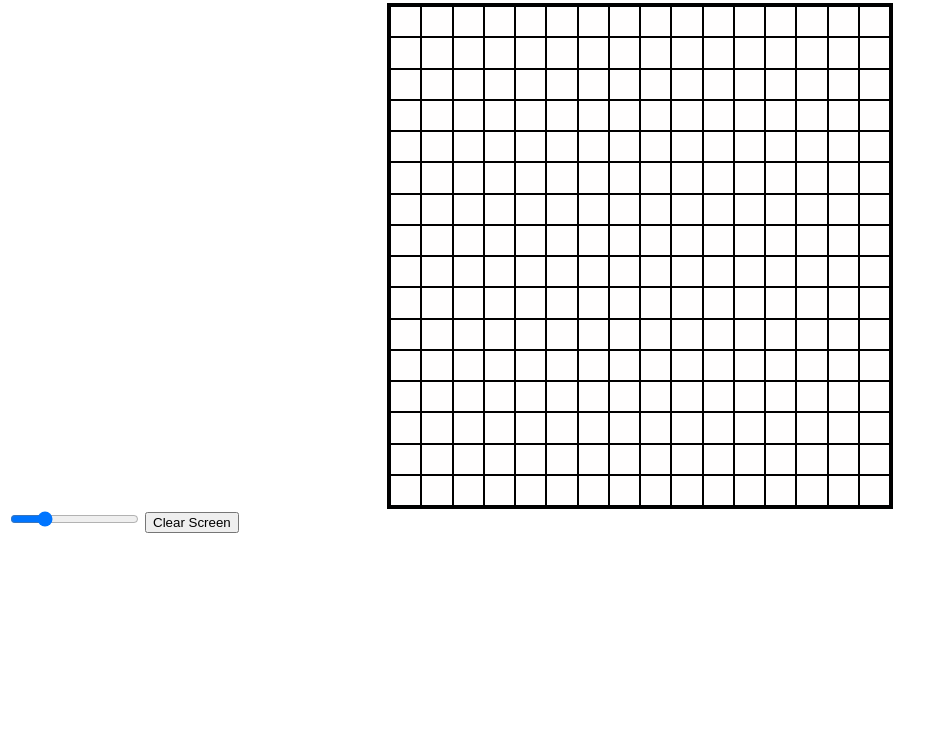
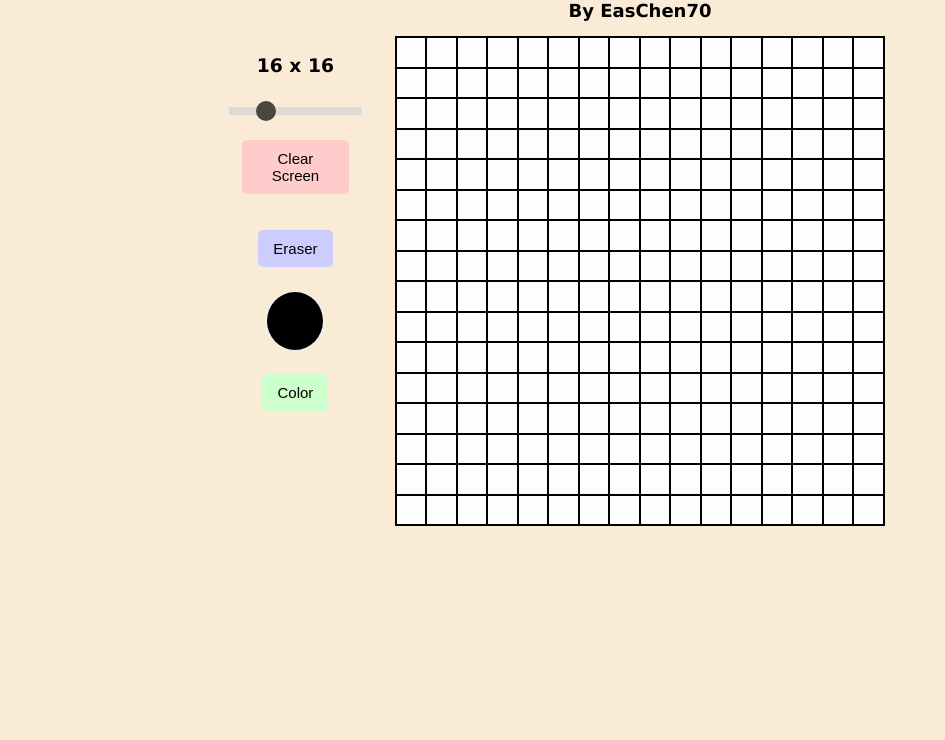
Before and after one commit to EasChen70/etch-a-sketch, a plain HTML site: page index.html in a window 1280 px wide. Shown: the part 60-800 px from the top of the page, without its empty margins (0-945 px from the left). Drawn offline with Linux system fonts and the light colour scheme.

Commit message:
finished w/ styling and color feature

```diff
--- a/index.html
+++ b/index.html
@@ -8,10 +8,18 @@
     <title>Etch-A-Sketch</Etch-A-></title>
 </head>
 <body>
-    <div id = "grid"></div>
-    <div class = "controls">
-        <input type = "range" min = "1" max = "64" value = "16" class = "slider" id = "myRange">
-        <button class = "clear">Clear Screen</button>
+    <h1 class = "title">Etch-A-Sketch</h1>
+    <h2 class = "author">By EasChen70</h2>
+    <div class = "container">
+        <div class = "controls">
+            <h3 class = label></h3>
+            <input type = "range" min = "1" max = "64" value = "16" class = "slider" id = "myRange">
+            <button class = "clear">Clear Screen</button>
+            <button class = "eraser">Eraser</button>
+            <input type = "color" id = "colorPicker" value = "#000000">
+            <button class = "color">Color</button>
+        </div>
+        <div id = "grid"></div>
     </div>
 </body>
 </html>
--- a/script.js
+++ b/script.js
@@ -1,10 +1,17 @@
 const slider = document.querySelector(".slider");
 const clearButton = document.querySelector(".clear");
+const eraser = document.querySelector(".eraser");
 const grid = document.getElementById("grid");
+const colorbutton = document.querySelector(".color");
+const colorpicker = document.getElementById("colorPicker");
+let eraserMode = false;
+let colorMode = true;
 
 function createGrid(gridSize){
     grid.innerHTML = '';
     grid.style.gridTemplateColumns = `repeat(${gridSize}, 1fr)`;
+    let label = document.querySelector(".label");
+    label.innerHTML = `${gridSize} x ${gridSize}`
     for(i = 0; i < gridSize ** 2; i++){
         const griditem = document.createElement("div");
         griditem.classList.add('grid-item');
@@ -18,20 +25,35 @@ createGrid(slider.value);
 
 slider.addEventListener('input', function() {
     createGrid(slider.value);
-})
+});
 
 clearButton.addEventListener('click', function() {
     createGrid(slider.value);
 });
 
+colorbutton.addEventListener('click', function(){
+    eraserMode = false;
+    colorMode = true;
+})
 
+eraser.addEventListener('click', function(){
+    eraserMode = true;
+    colorMode = false;
+});
 
+colorpicker.addEventListener('input', function() {
+    eraserMode = false;
+    colorMode = true;
+});
 let mouseDown = false;
-
 
 function changeColor(event){
     if(mouseDown){
-        event.target.style.backgroundColor = '#000000';
+        if(eraserMode){
+            event.target.style.backgroundColor = '#fffefe';
+        }else if(colorMode){
+            event.target.style.backgroundColor = colorpicker.value;
+        }
     }
 }
 
--- a/styles.css
+++ b/styles.css
@@ -1,14 +1,110 @@
-#grid{
+* {
+    box-sizing: border-box;
+}
+
+body {
+    font-family: Verdana;
+    background-color: antiquewhite;
+    margin: 0;
+    padding: 0;
+}
+
+.title {
+    text-align: center;
+    font-family: Tahoma;
+    font-size: 24px;
+}
+
+.author {
+    text-align: center;
+    font-family: Verdana;
+    font-size: 18px;
+}
+
+#grid {
     display: grid;
-    width: 500px;
-    height: 500px;
-    margin-left: auto;
-    margin-right: auto;
-    margin-top: 5%;
-    border-style: solid;
+    width: 490px;
+    height: 490px;
+    border: 1px solid black;
+    margin-right: 13%;
 }
 
 .grid-item {
-    background-color: #fffefe; /* Color of grid items */
-    border: 1px solid #000000; /* Border to distinguish grid items */
+    background-color: #fffefe;
+    border: 1px solid #000000;
 }
+
+.container {
+    display: flex;
+    justify-content: center;
+    align-items: start;
+    gap: 20px;
+}
+
+.controls {
+    display: flex;
+    flex-direction: column;
+    align-items: center;
+    margin-right: 1%;
+    gap: 10px;
+}
+
+.clear, .eraser, .color {
+    font-family: Arial, sans-serif;
+    font-size: 15px;
+    padding: 10px 15px;
+    border: none;
+    border-radius: 5px;
+    cursor: pointer;
+    transition: background-color 0.3s;
+    margin: 10%;
+}
+
+.clear:hover, .eraser:hover, .color:hover {
+    background-color: #f2f2f2;
+}
+
+.clear {
+    background-color: #ffcccc;
+}
+
+.eraser {
+    background-color: #ccccff;
+}
+
+.color {
+    background-color: #ccffcc;
+}
+
+input[type="color"] {
+    border: none;
+    border-radius: 50%;
+    width: 60px; height: 60px;
+}
+input[type="color"]::-webkit-color-swatch-wrapper {
+    padding: 0;
+    border-radius: 50%;
+}
+input[type="color"]::-webkit-color-swatch {
+    border: none;
+    border-radius: 50%;
+}
+
+input[type="range"] {
+    -webkit-appearance: none;
+    appearance: none;
+    width: 100%;
+    height: 8px;
+    background: #d3d3d3;
+    outline: none;
+    opacity: 0.7;
+}
+
+input[type="range"]::-webkit-slider-thumb {
+    -webkit-appearance: none;
+    appearance: none;
+    width: 20px; height: 20px;
+    border-radius: 50%;
+    background: #000000;
+    cursor: pointer;
+}
```
